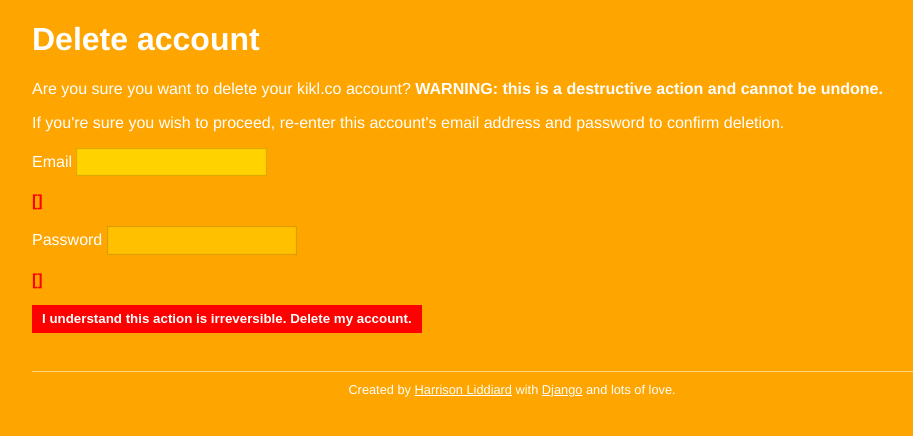
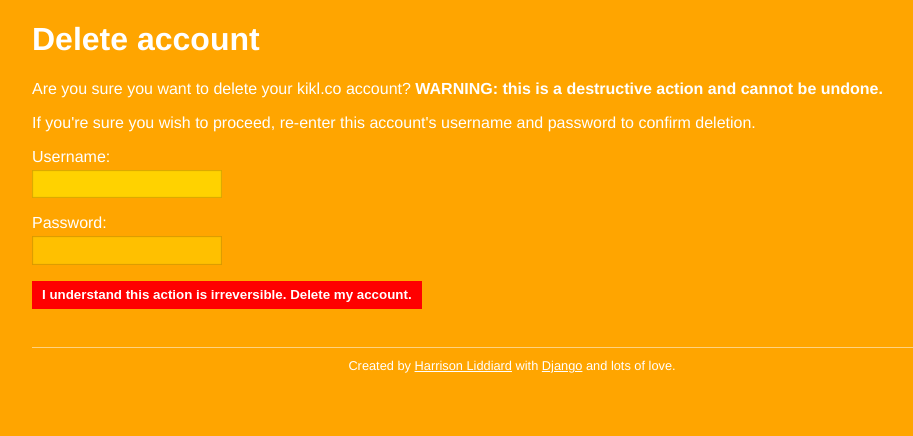
Before and after one commit to liddiard/kikl, a Django app: template kikl/templates/registration/account_delete_form.html in a window 1280 px wide. Shown: the part 52-488 px from the top of the page, without its empty margins (128-1041 px from the left). Run offline with Django 3.2, Linux system fonts and the light colour scheme; the template is opened without the code that fills it: values that come from a table or form of the project are taken from there, others are empty; a user stored in the database is signed in; tables that the repository leaves empty hold one stand-in row (values such as "Sample post"); form fields are guessed from the names that the template uses; some libraries are stand-ins or nearby versions.

Commit message:
added account deletion form and views

```diff
--- a/kikl/templates/base.html
+++ b/kikl/templates/base.html
@@ -23,7 +23,7 @@
                         <ul class="menu">
                             <li class="email">{{ user.email }}</li>
                             <li><a href="{% url 'auth_password_change' %}">Change password</a></li>
-                            <li class="delete-account"><a href="">Delete account</a></li>
+                            <li class="delete-account"><a href="{% url 'account_delete' %}">Delete account</a></li>
                         </ul>
                     </span> |
                     <a href="{% url 'auth_logout' %}">Log out</a>
--- a/kikl/templates/registration/account_delete_form.html
+++ b/kikl/templates/registration/account_delete_form.html
@@ -11,19 +11,23 @@
 <h1>Delete account</h1>
 
 <p>Are you sure you want to delete your kikl.co account? <strong>WARNING: this is a destructive action and cannot be undone.</strong></p>
-<p>If you're sure you wish to proceed, re-enter this account's email address and password to confirm deletion.</p>
+<p>If you're sure you wish to proceed, re-enter this account's username and password to confirm deletion.</p>
 
 <form class="account delete" method="post" action="">{% csrf_token %}
-    <div>
-        <label for="id_username">Email</label>
-        {{ form.username }}
-        <p class="error">{{ form.username.errors }}</p>
-    </div>
-    <div>
-        <label for="id_password">Password</label>
-        {{ form.password }}
-        <p class="error">{{ form.password.errors }}</p>
-    </div>
+    <dl>
+        <dt>
+            <label for="id_username">Username:</label>
+            <span class="error">{{ form.username.errors.as_text }}</span>
+        </dt>
+        <dd>{{ form.username }}</dd>
+    </dl>
+    <dl>
+        <dt>
+            <label for="id_password">Password:</label>
+            <span class="error">{{ form.password.errors.as_text }}</span>
+        </dt>
+        <dd>{{ form.password }}</dd>
+    </dl>
     <button type="submit" class="medium destructive-action">I understand this action is irreversible. Delete my account.</button>
 </form>
 
--- a/kikl/urls_accounts.py
+++ b/kikl/urls_accounts.py
@@ -1,5 +1,7 @@
 from django.conf.urls import patterns, include, url
 from django.contrib.auth import views as auth_views
+
+from shortener import views
 
 urlpatterns = patterns('',
 
@@ -22,6 +24,10 @@ urlpatterns = patterns('',
       url(r'^password/reset/confirm/(?P<uidb64>[0-9A-Za-z]+)-(?P<token>.+)/$',
                     auth_views.password_reset_confirm,
                     name='password_reset_confirm'),
+      url(r'^delete/$', views.AccountDeleteView.as_view(),
+                    name='account_delete'),
+      url(r'^delete/complete/$', views.AccountDeleteCompleteView.as_view(),
+                    name='account_delete_complete'),
 
       #and now add the registration urls
       url(r'', include('registration.backends.default.urls')),
--- /dev/null
+++ b/shortener/forms.py
@@ -0,0 +1,22 @@
+from django import forms
+from django.contrib.auth import authenticate
+from django.shortcuts import redirect
+
+class ConfirmCurrentUserForm(forms.Form):
+    username = forms.CharField(label='Username')
+    password = forms.CharField(widget=forms.PasswordInput, label='Password')
+
+    def __init__(self, *args, **kwargs):
+        self.request = kwargs.pop('request', None)
+        super(ConfirmCurrentUserForm, self).__init__(*args, **kwargs)
+
+    def clean(self):
+        cleaned_data = super(ConfirmCurrentUserForm, self).clean()
+        username = cleaned_data.get('username')
+        password = cleaned_data.get('password')
+        user = authenticate(username=username, password=password)
+        if user is None or user != self.request.user:
+            raise forms.ValidationError("That username and password are "
+                                "incorrect for the currently logged-in user.")
+        cleaned_data['user'] = user
+        return cleaned_data
--- a/shortener/static/css/main.css
+++ b/shortener/static/css/main.css
@@ -156,6 +156,8 @@ h2.tagline {
       padding: 0.25em 1em; }
       .user .menu a:hover {
         background-color: yellow; }
+      .user .menu a:active {
+        background-color: orange; }
     .user .menu .email {
       cursor: default;
       color: gray;
--- a/shortener/static/sass/main.scss
+++ b/shortener/static/sass/main.scss
@@ -219,6 +219,10 @@ h2.tagline {
             &:hover {
                 background-color: yellow;
             }
+
+            &:active {
+                background-color: orange;
+            }
         }
 
         .email {
```
Also changed, not shown: shortener/views.py (+36 -3 lines).
